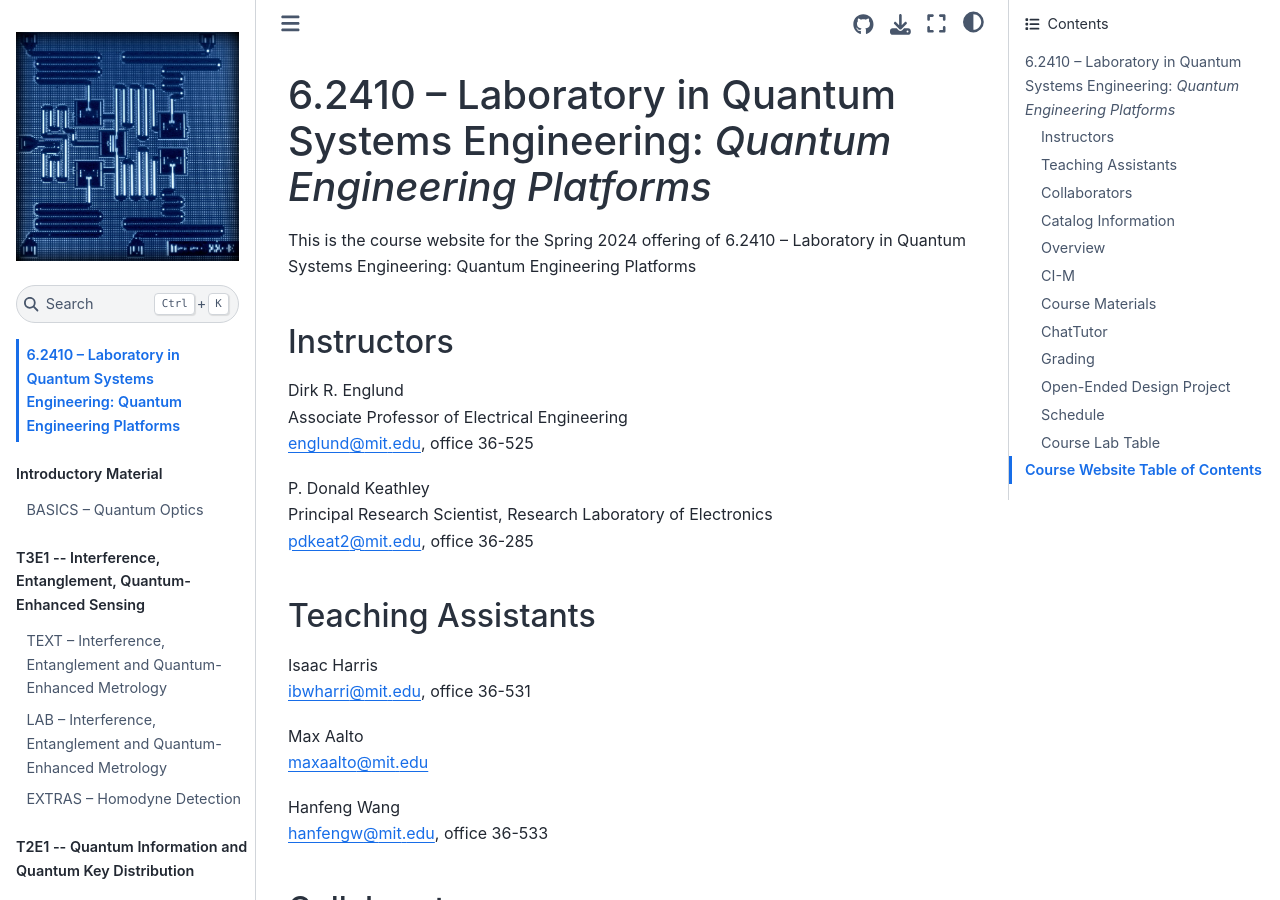
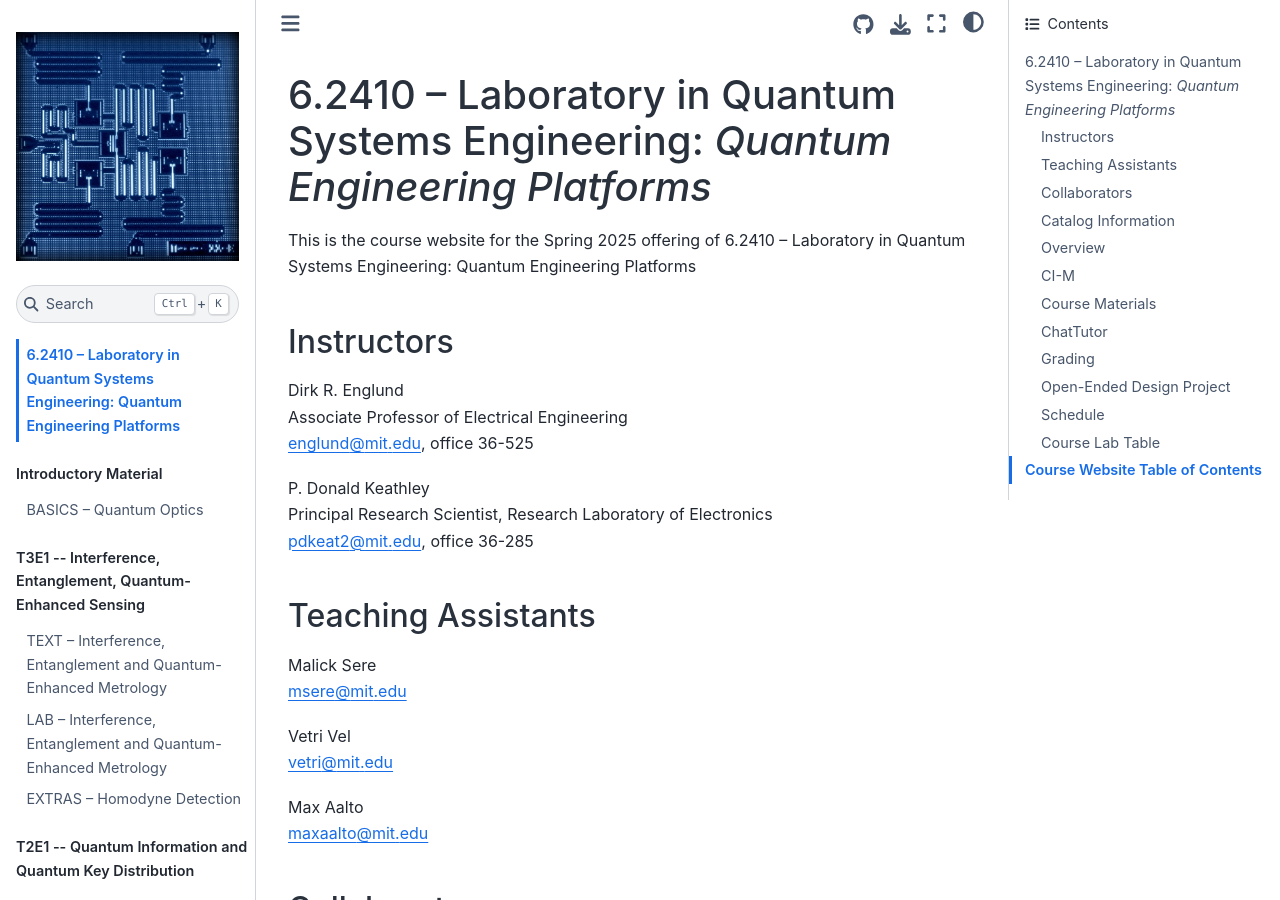
Before and after one commit to dkeathley/6.2410-lab, a Jupyter Book: the page built from intro.md, in a window 1280 px wide and 900 px high. Built offline with Jupyter Book 1.0.4 settings and Sphinx 7.4.7 and the Sphinx Book theme 1.1.4, drawn with Linux system fonts in a browser that asks for light colours; pages that are not in the unit, such as notebooks, are missing from menus.

Commit message:
updated intro page for 2025

```diff
--- a/intro.md
+++ b/intro.md
@@ -1,7 +1,7 @@
 # 6.2410 -- Laboratory in Quantum Systems Engineering: *Quantum Engineering Platforms*
 
 
-This is the course website for the Spring 2024 offering of 6.2410 -- Laboratory in Quantum Systems Engineering: Quantum Engineering Platforms
+This is the course website for the Spring 2025 offering of 6.2410 -- Laboratory in Quantum Systems Engineering: Quantum Engineering Platforms
 
 ## Instructors
 
@@ -15,14 +15,14 @@ pdkeat2@mit.edu, office 36-285
 
 ## Teaching Assistants
 
-Isaac Harris <br>
-ibwharri@mit.edu, office 36-531
+Malick Sere <br>
+msere@mit.edu
+
+Vetri Vel <br>
+vetri@mit.edu
 
 Max Aalto <br>
 maxaalto@mit.edu
-
-Hanfeng Wang <br>
-hanfengw@mit.edu, office 36-533
 
 ## Collaborators
 
```
